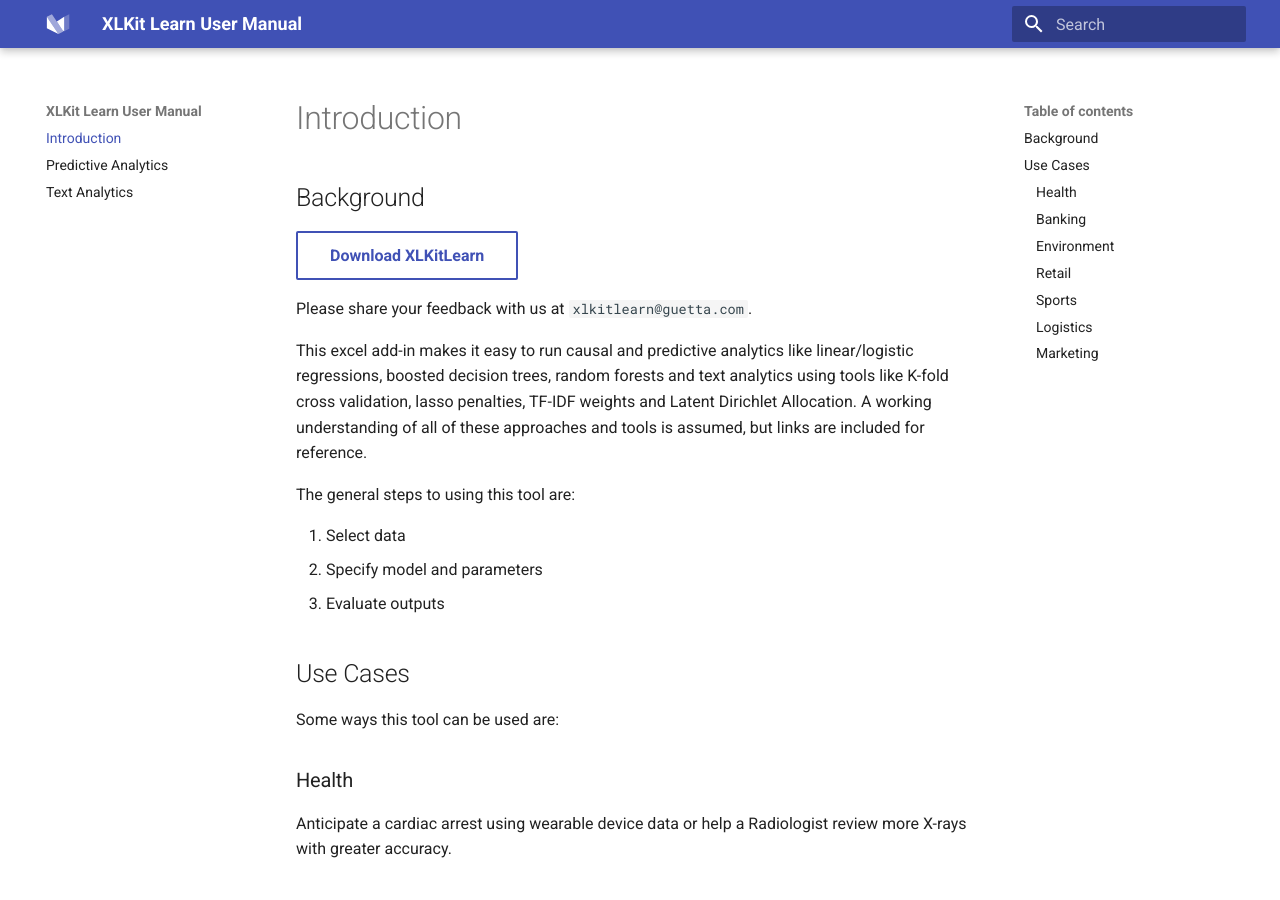
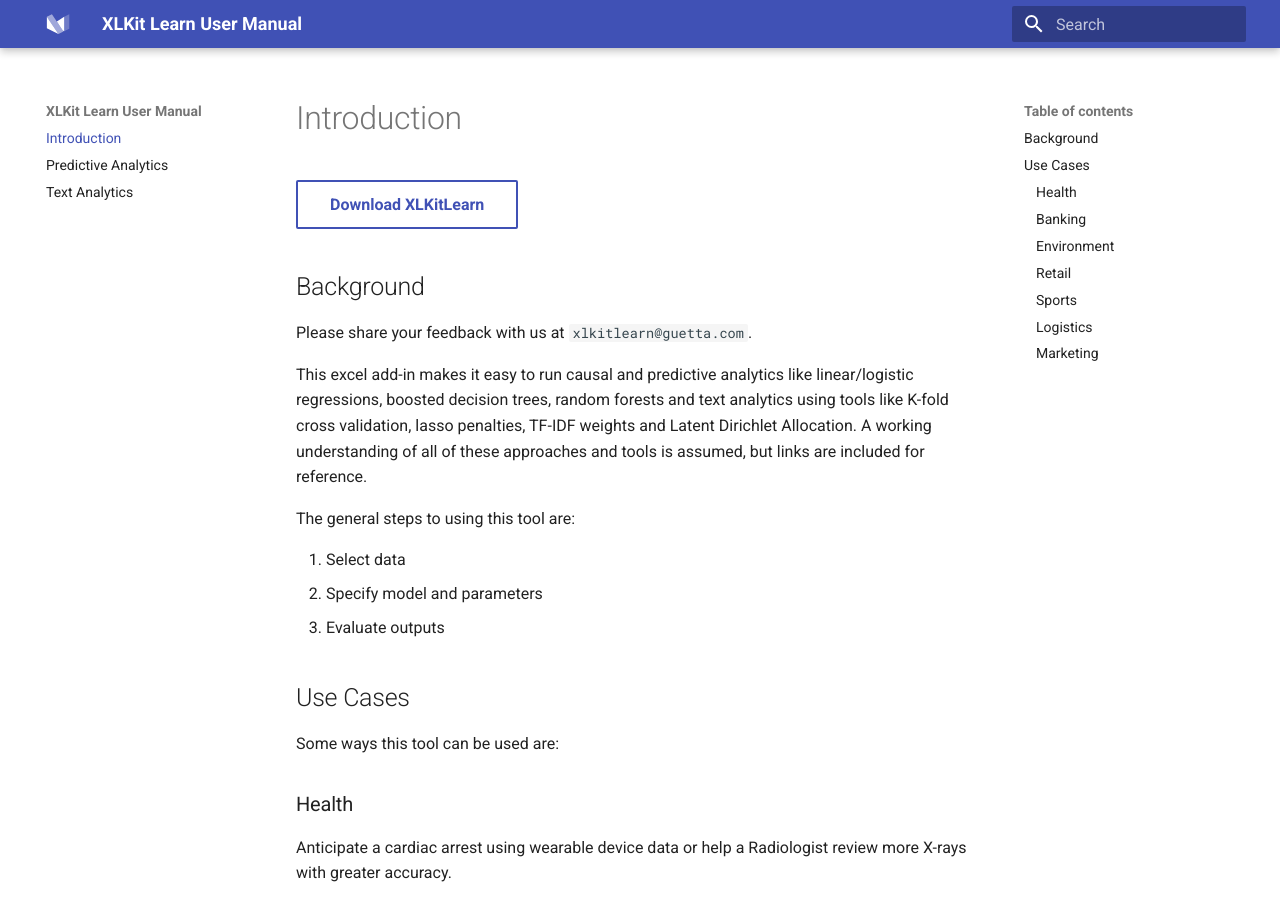
Before and after one commit to danguetta/XLKitLearn_docs, an MkDocs documentation site: the page built from docs/index.md, in a window 1280 px wide and 900 px high. Built offline with MkDocs 1.6.1 and Material for MkDocs 9.7.7, drawn with Linux system fonts in a browser that asks for light colours.

````diff
--- a/docs/index.md
+++ b/docs/index.md
@@ -1,7 +1,9 @@
 # Introduction
-## Background
 
 [Download XLKitLearn](#){: .md-button }
+
+
+## Background
 
  Please share your feedback with us at ```xlkitlearn@guetta.com```.
 
````
